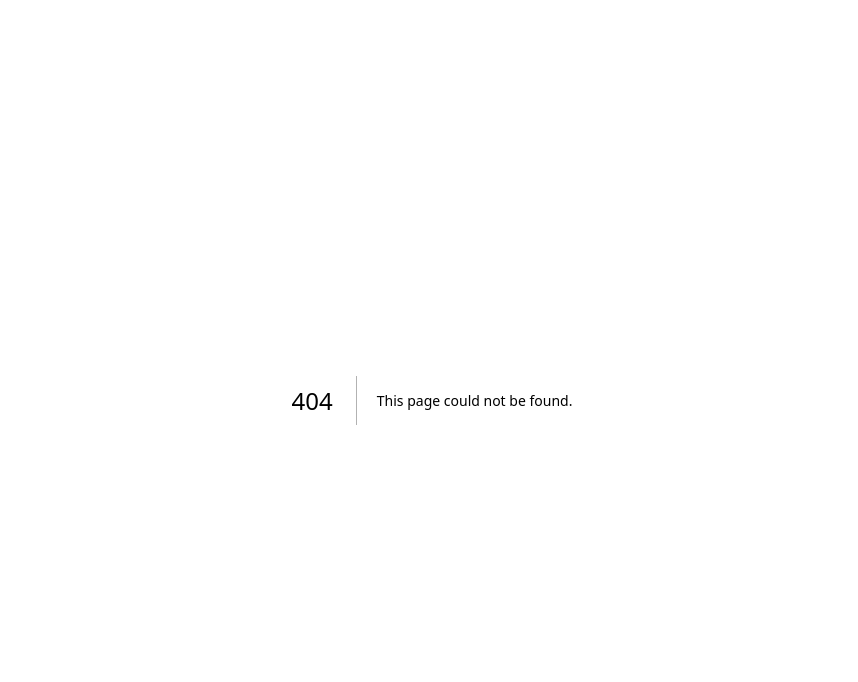
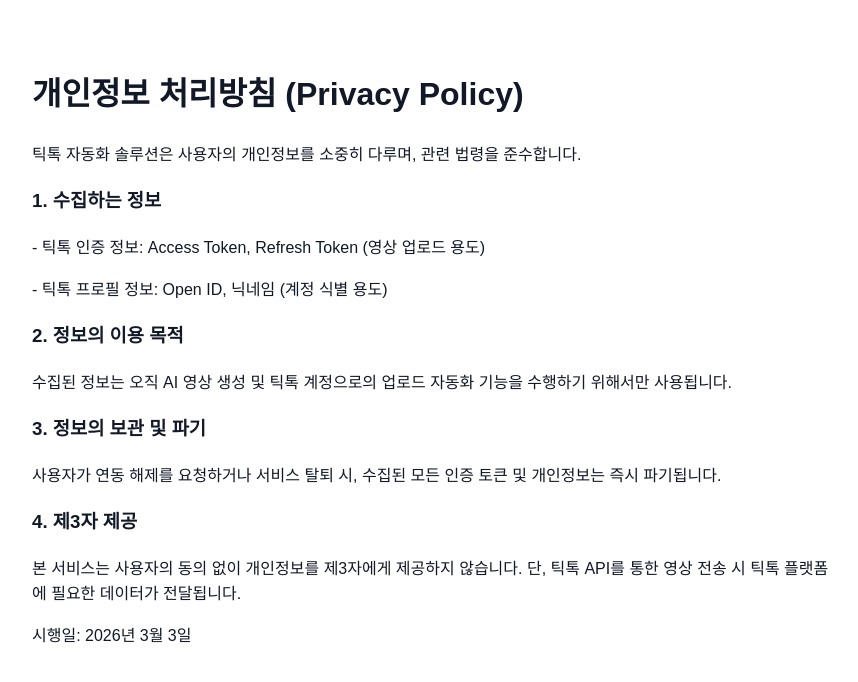
Before and after one commit to qnscompany/tiktok_automation, a Next.js app: page /privacy in a window 1280 px wide. Before the commit this address had no page. Shown: the top 682 px of the page, without its empty margins (208-1066 px from the left). Built offline with nearby package versions, Linux system fonts and the light colour scheme.

Commit message:
feat: add Terms of Service and Privacy Policy pages for TikTok review

```diff
--- /dev/null
+++ b/src/app/privacy/page.tsx
@@ -0,0 +1,25 @@
+import React from 'react';
+
+export default function PrivacyPolicy() {
+    return (
+        <div style={{ padding: '40px', maxWidth: '800px', margin: '0 auto', fontFamily: 'sans-serif', lineHeight: '1.6' }}>
+            <h1>개인정보 처리방침 (Privacy Policy)</h1>
+            <p>틱톡 자동화 솔루션은 사용자의 개인정보를 소중히 다루며, 관련 법령을 준수합니다.</p>
+
+            <h3>1. 수집하는 정보</h3>
+            <p>- 틱톡 인증 정보: Access Token, Refresh Token (영상 업로드 용도)</p>
+            <p>- 틱톡 프로필 정보: Open ID, 닉네임 (계정 식별 용도)</p>
+
+            <h3>2. 정보의 이용 목적</h3>
+            <p>수집된 정보는 오직 AI 영상 생성 및 틱톡 계정으로의 업로드 자동화 기능을 수행하기 위해서만 사용됩니다.</p>
+
+            <h3>3. 정보의 보관 및 파기</h3>
+            <p>사용자가 연동 해제를 요청하거나 서비스 탈퇴 시, 수집된 모든 인증 토큰 및 개인정보는 즉시 파기됩니다.</p>
+
+            <h3>4. 제3자 제공</h3>
+            <p>본 서비스는 사용자의 동의 없이 개인정보를 제3자에게 제공하지 않습니다. 단, 틱톡 API를 통한 영상 전송 시 틱톡 플랫폼에 필요한 데이터가 전달됩니다.</p>
+
+            <p>시행일: 2026년 3월 3일</p>
+        </div>
+    );
+}
```
Also changed, not shown: src/app/terms/page.tsx (added, +24 -0 lines).
